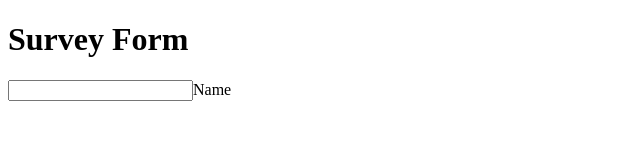
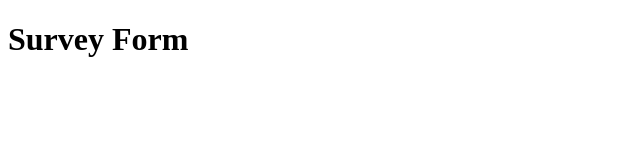
Before and after one commit to eroiyo/sami_arturo, a plain HTML site: page index.html in a window 1280 px wide. Shown: the whole page, without its empty margins (0-640 px from the left). Drawn offline with Linux system fonts and the light colour scheme.

Commit message:
3 and 4 changes
a

```diff
--- a/index.html
+++ b/index.html
@@ -10,10 +10,7 @@
     <div id="main">
       <h1 id="title">Survey Form</h1>
     </div>
-    <form id="survey-form">
-      <label for ="name"></label>
-      <input type="text" id="name">Name</input>
-    </form>
+
     <script src="https://cdn.freecodecamp.org/testable-projects-fcc/v1/bundle.js"></script>
     <script  src="js/index.js"></script>
   </body>
```
